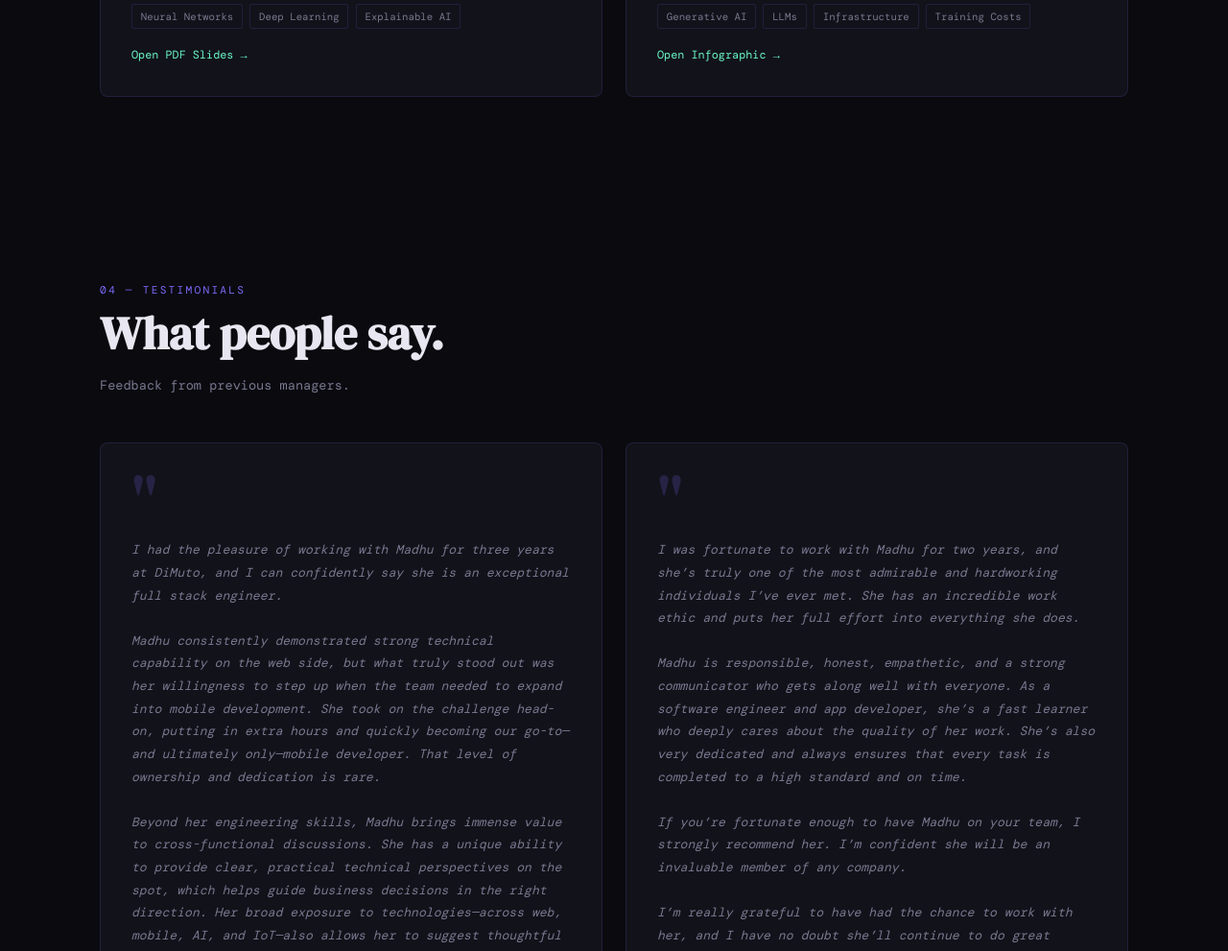
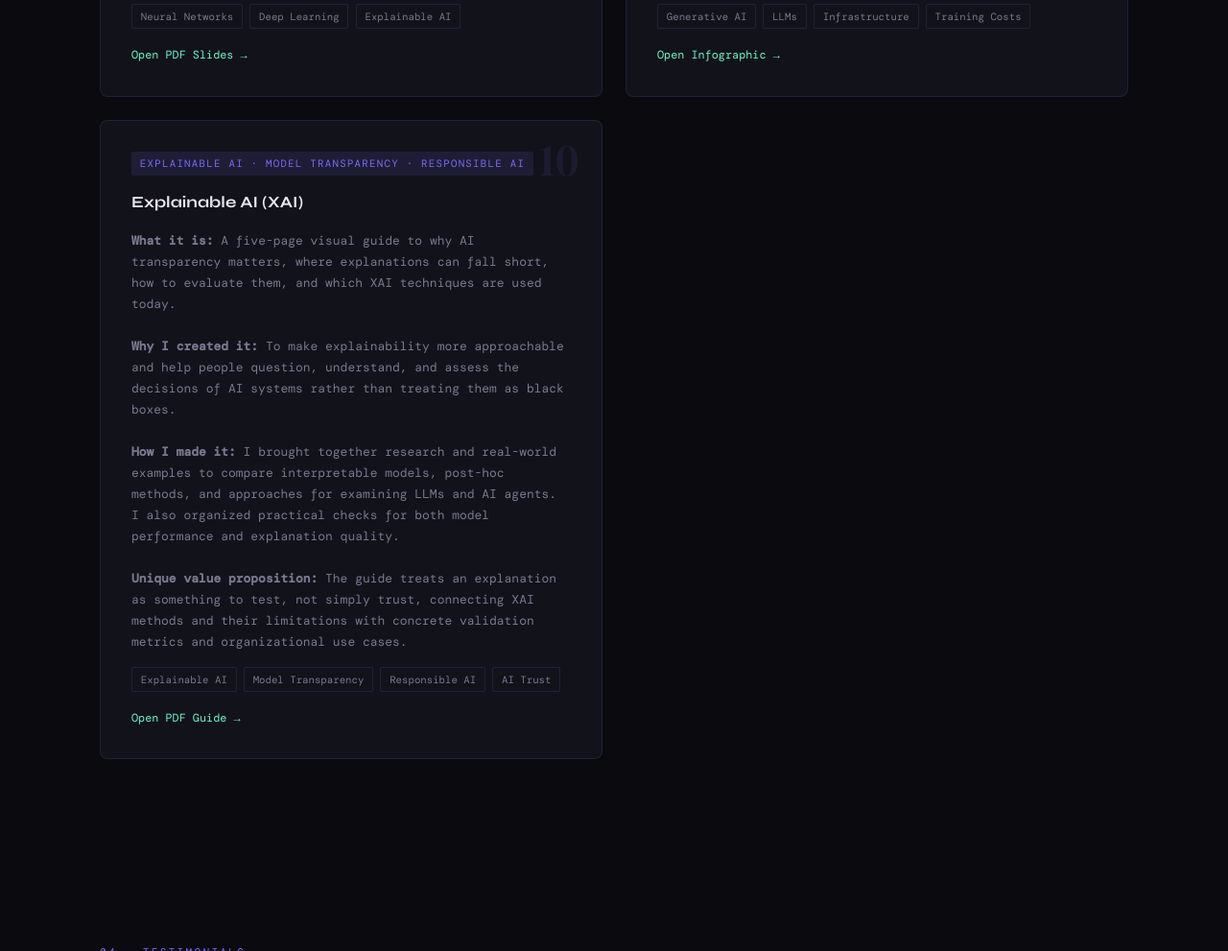
Before and after one commit to madhumitha998/portfolio, a plain HTML site: page index.html in a window 1280 px wide. Shown: the part 5800-6791 px from the top of the page at 96% size. Drawn offline with nearby package versions, Linux system fonts and the light colour scheme; a web font is replaced by a local one.

Commit message:
Add Explainable AI guide artifact

```diff
--- a/index.html
+++ b/index.html
@@ -450,6 +450,20 @@
         <a href="generative-ai-llm-infrastructure.png" target="_blank" rel="noopener" class="art-link">Open Infographic &rarr;</a>
       </div>
 
+      <div class="art-card">
+        <div class="art-num">10</div>
+        <span class="art-lang">Explainable AI · Model Transparency · Responsible AI</span>
+        <h3 class="art-title">Explainable AI (XAI)</h3>
+        <p class="art-desc">
+          <strong>What it is:</strong> A five-page visual guide to why AI transparency matters, where explanations can fall short, how to evaluate them, and which XAI techniques are used today.<br><br>
+          <strong>Why I created it:</strong> To make explainability more approachable and help people question, understand, and assess the decisions of AI systems rather than treating them as black boxes.<br><br>
+          <strong>How I made it:</strong> I brought together research and real-world examples to compare interpretable models, post-hoc methods, and approaches for examining LLMs and AI agents. I also organized practical checks for both model performance and explanation quality.<br><br>
+          <strong>Unique value proposition:</strong> The guide treats an explanation as something to test, not simply trust, connecting XAI methods and their limitations with concrete validation metrics and organizational use cases.
+        </p>
+        <div class="art-tags"><span class="tag">Explainable AI</span><span class="tag">Model Transparency</span><span class="tag">Responsible AI</span><span class="tag">AI Trust</span></div>
+        <a href="explainable-ai-guide.pdf" target="_blank" rel="noopener" class="art-link">Open PDF Guide &rarr;</a>
+      </div>
+
     </div>
   </div>
 </div>
```
Also changed, not shown: 1 other file.
